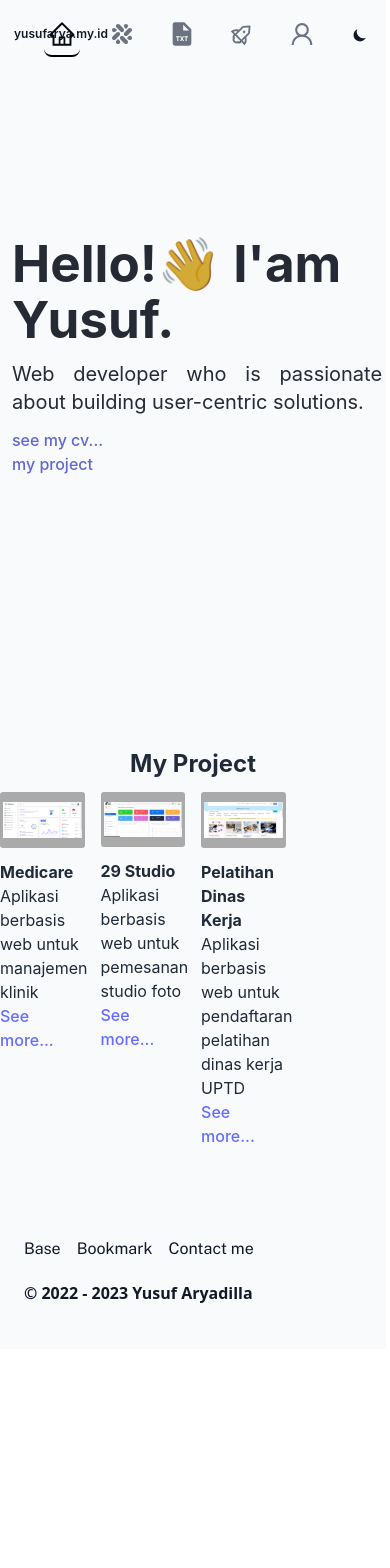
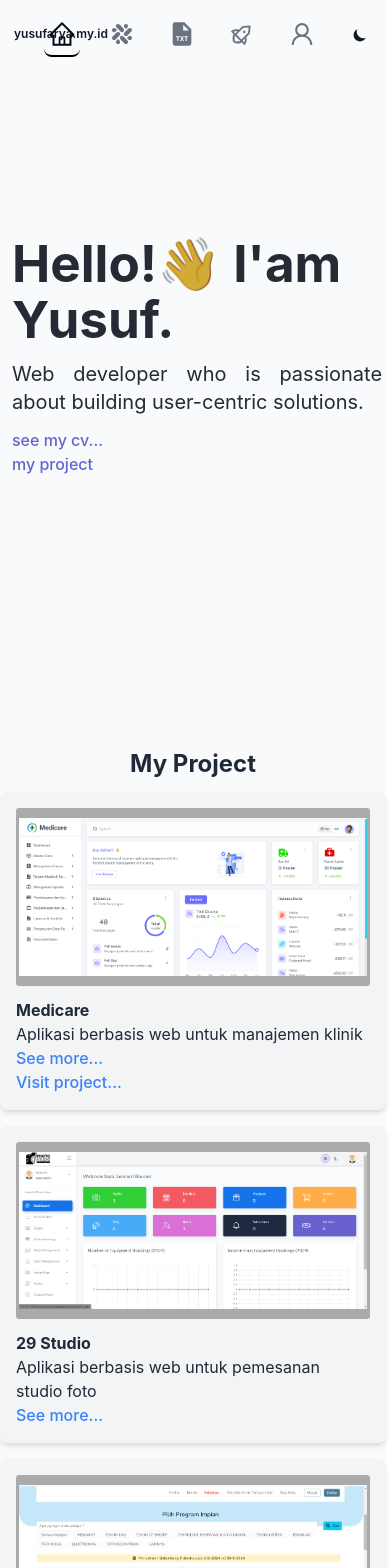
Before and after one commit to yusufarya/my-app-profile-reactjs, a React (Vite) app: page / in a window 390 px wide. Shown: the top 1568 px of the page. Before the commit the page ends 1349 px from the top, so only its background shows below. Built offline with nearby package versions, Linux system fonts and the light colour scheme.

Commit message:
update responsive grid column

```diff
--- a/src/pages/home.jsx
+++ b/src/pages/home.jsx
@@ -90,32 +90,34 @@ function Home() {
       </div>
       <div className="flex justify-center">
         <div
-          className="text-gray-800 dark:text-white justify-center mx-0 lg:mt-10 md:mt-10 sm:mt-8 mt-5 w-full lg:w-2/3 md:w-2/3 "
+          className="text-gray-800 dark:text-white mx-0 lg:mt-10 md:mt-10 sm:mt-8 mt-5 w-full lg:w-2/3 md:w-2/3"
           ref={project}
         >
-          <h3 className="text-center font-bold text-2xl mb-3">My Project </h3>
-          <div className="grid grid-cols-4 gap-4 justify-center" id="project">
-            <div id="item-project">
-              <img src={medicare}  />
+          <h3 className="text-center font-bold text-2xl mb-3">My Project</h3>
+          <div className="grid grid-cols-1 sm:grid-cols-2 md:grid-cols-3 lg:grid-cols-4 gap-4" id="project">
+            <div id="item-project" className="p-4 bg-gray-100 rounded-lg shadow-md">
+              <img src={medicare} alt="Medicare project" className="w-full h-auto mb-2 rounded-md" />
               <h4 className="font-bold mt-3">Medicare</h4>
               <p>Aplikasi berbasis web untuk manajemen klinik</p>
-              <a href="http://yad29.my.id">See more... </a>
+              <a href="https://my.medicare.29digitec.com/" target="_blank" rel="noopener noreferrer" className="text-blue-500 hover:underline">See more...</a><br />
+              <a href="http://yad29.my.id/admin" target="_blank" rel="noopener noreferrer" className="text-blue-500 hover:underline">Visit project...</a>
             </div>
-            <div id="item-project">
-              <img src={studio}  />
+            <div id="item-project" className="p-4 bg-gray-100 rounded-lg shadow-md">
+              <img src={studio} alt="29 Studio project" className="w-full h-auto mb-2 rounded-md" />
               <h4 className="font-bold mt-3">29 Studio</h4>
               <p>Aplikasi berbasis web untuk pemesanan studio foto</p>
-              <a href="yad29.my.id">See more... </a>
+              <a href="https://elfana-studio.com/" target="_blank" rel="noopener noreferrer" className="text-blue-500 hover:underline">See more...</a>
             </div>
-            <div id="item-project">
-              <img src={uptd}  />
+            <div id="item-project" className="p-4 bg-gray-100 rounded-lg shadow-md">
+              <img src={uptd} alt="Pelatihan Dinas Kerja project" className="w-full h-auto mb-2 rounded-md" />
               <h4 className="font-bold mt-3">Pelatihan Dinas Kerja</h4>
               <p>Aplikasi berbasis web untuk pendaftaran pelatihan dinas kerja UPTD</p>
-              <a href="https://uptd-tangerangkab.com/" target="_blank">See more... </a>
+              <a href="https://uptd-tangerangkab.com/" target="_blank" rel="noopener noreferrer" className="text-blue-500 hover:underline">Visit project...</a>
             </div>
           </div>
         </div>
       </div>
+
     </>
   );
 }
```
